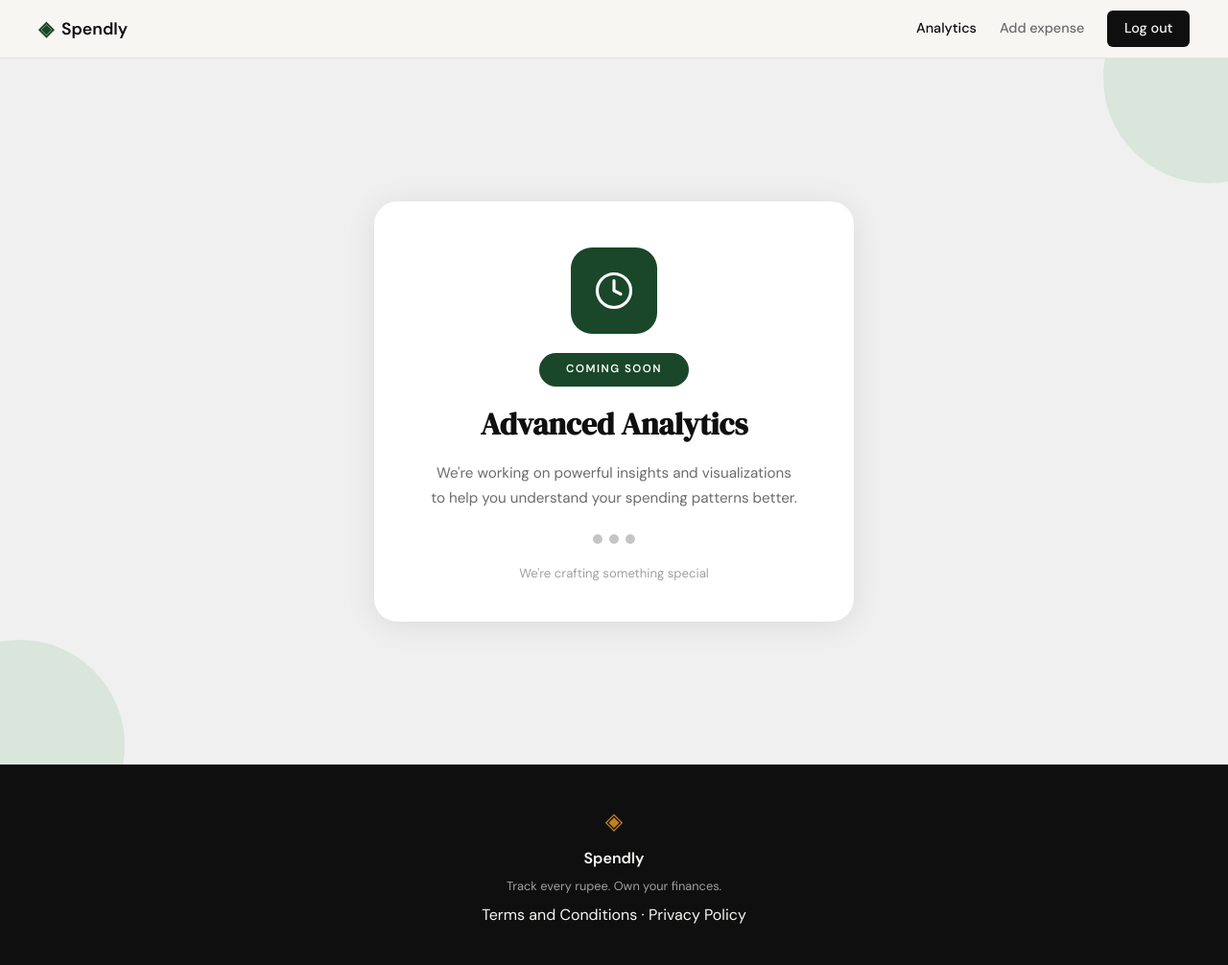
After one commit to mfareedkhan/spendly, a Flask app: page /analytics in a window 1280 px wide. The commit adds this page. Shown: the whole page at 96% size. Run offline with Flask 3, Linux system fonts and the light colour scheme; a user stored in the database is signed in; data comes from the database, SQL or seed files in the repository.

Commit message:
add analytics stub route and coming-soon page
Adds a placeholder /analytics route with its template, stylesheet,
and nav link in base.html. Includes active-state styling for nav links.

Co-Authored-By: Claude Sonnet 4.6 <noreply@anthropic.com>

```diff
--- a/app.py
+++ b/app.py
@@ -240,6 +240,20 @@ def add_expense():
     return redirect(url_for("profile"))
 
 
+@app.route("/analytics")
+def analytics():
+    if "user_id" not in session:
+        return redirect(url_for("login"))
+
+    user_id = session["user_id"]
+    user = get_user_by_id(user_id)
+    if user is None:
+        session.clear()
+        return redirect(url_for("login"))
+
+    return render_template("analytics.html", user=user)
+
+
 @app.route("/expenses/<int:id>/edit")
 def edit_expense(id):
     return "Edit expense — coming in Step 8"
--- /dev/null
+++ b/static/css/analytics.css
@@ -0,0 +1,137 @@
+.analytics-page {
+    min-height: calc(100vh - 64px);
+    display: flex;
+    align-items: center;
+    justify-content: center;
+    padding: 2rem;
+    position: relative;
+    overflow: hidden;
+    background: #f0f0f0;
+}
+
+/* ── Corner decorations ── */
+
+.corner-decor {
+    position: absolute;
+    width: 220px;
+    height: 220px;
+    border-radius: 50%;
+    background: #c8dccb;
+    opacity: 0.55;
+    pointer-events: none;
+}
+
+.corner-decor--tr {
+    top: -90px;
+    right: -90px;
+}
+
+.corner-decor--bl {
+    bottom: -90px;
+    left: -90px;
+}
+
+/* ── Card ── */
+
+.analytics-card {
+    position: relative;
+    z-index: 1;
+    background: #ffffff;
+    border-radius: 24px;
+    padding: 3rem 3.5rem 2.5rem;
+    max-width: 500px;
+    width: 100%;
+    text-align: center;
+    box-shadow: 0 4px 32px rgba(0, 0, 0, 0.09);
+    display: flex;
+    flex-direction: column;
+    align-items: center;
+    gap: 1.25rem;
+}
+
+/* ── Icon ── */
+
+.analytics-icon {
+    width: 90px;
+    height: 90px;
+    background: var(--accent);
+    border-radius: 22px;
+    display: flex;
+    align-items: center;
+    justify-content: center;
+    flex-shrink: 0;
+}
+
+/* ── Badge ── */
+
+.analytics-badge {
+    display: inline-block;
+    background: var(--accent);
+    color: #ffffff;
+    font-family: var(--font-body);
+    font-size: 0.72rem;
+    font-weight: 700;
+    letter-spacing: 0.13em;
+    text-transform: uppercase;
+    padding: 0.5rem 1.75rem;
+    border-radius: 999px;
+}
+
+/* ── Title ── */
+
+.analytics-title {
+    font-family: var(--font-display);
+    font-size: 2rem;
+    font-weight: 700;
+    color: var(--ink);
+    margin: 0;
+    line-height: 1.2;
+}
+
+/* ── Subtitle ── */
+
+.analytics-subtitle {
+    font-family: var(--font-body);
+    font-size: 0.95rem;
+    color: var(--ink-muted);
+    line-height: 1.7;
+    margin: 0;
+}
+
+/* ── Dots ── */
+
+.analytics-dots {
+    display: flex;
+    align-items: center;
+    gap: 0.45rem;
+    margin-top: 0.25rem;
+}
+
+.dot {
+    width: 10px;
+    height: 10px;
+    border-radius: 50%;
+    background: #c5c5c5;
+}
+
+/* ── Crafting text ── */
+
+.analytics-crafting {
+    font-family: var(--font-body);
+    font-size: 0.82rem;
+    color: var(--ink-faint);
+    margin: 0;
+}
+
+/* ── Responsive ── */
+
+@media (max-width: 480px) {
+    .analytics-card {
+        padding: 2.5rem 1.75rem 2rem;
+        border-radius: 18px;
+    }
+
+    .analytics-title {
+        font-size: 1.65rem;
+    }
+}
--- a/static/css/style.css
+++ b/static/css/style.css
@@ -110,6 +110,7 @@ a { color: inherit; text-decoration: none; }
 
 .nav-links a { color: var(--ink-muted); transition: color 0.2s; }
 .nav-links a:hover { color: var(--ink); }
+.nav-links a.nav-link--active { color: var(--ink); font-weight: 500; }
 
 .nav-cta {
     background: var(--ink) !important;
--- /dev/null
+++ b/templates/analytics.html
@@ -0,0 +1,42 @@
+{% extends "base.html" %}
+
+{% block title %}Analytics — Spendly{% endblock %}
+
+{% block head %}
+<link rel="stylesheet" href="{{ url_for('static', filename='css/analytics.css') }}">
+{% endblock %}
+
+{% block content %}
+<div class="analytics-page">
+    <div class="corner-decor corner-decor--tr"></div>
+    <div class="corner-decor corner-decor--bl"></div>
+
+    <div class="analytics-card">
+        <div class="analytics-icon">
+            <svg width="42" height="42" viewBox="0 0 24 24" fill="none"
+                 stroke="white" stroke-width="1.8"
+                 stroke-linecap="round" stroke-linejoin="round">
+                <circle cx="12" cy="12" r="10"/>
+                <polyline points="12 6 12 12 16 14"/>
+            </svg>
+        </div>
+
+        <span class="analytics-badge">Coming Soon</span>
+
+        <h1 class="analytics-title">Advanced Analytics</h1>
+
+        <p class="analytics-subtitle">
+            We're working on powerful insights and visualizations<br>
+            to help you understand your spending patterns better.
+        </p>
+
+        <div class="analytics-dots">
+            <span class="dot"></span>
+            <span class="dot"></span>
+            <span class="dot"></span>
+        </div>
+
+        <p class="analytics-crafting">We're crafting something special</p>
+    </div>
+</div>
+{% endblock %}
--- a/templates/base.html
+++ b/templates/base.html
@@ -20,6 +20,7 @@
             </a>
             <div class="nav-links">
                 {% if session.get('user_id') %}
+                <a href="{{ url_for('analytics') }}"{% if request.endpoint == 'analytics' %} class="nav-link--active"{% endif %}>Analytics</a>
                 <a href="{{ url_for('add_expense') }}">Add expense</a>
                 <a href="{{ url_for('logout') }}" class="nav-cta">Log out</a>
                 {% else %}
```
Also changed, not shown: analytics-coming-soon.png (added).
